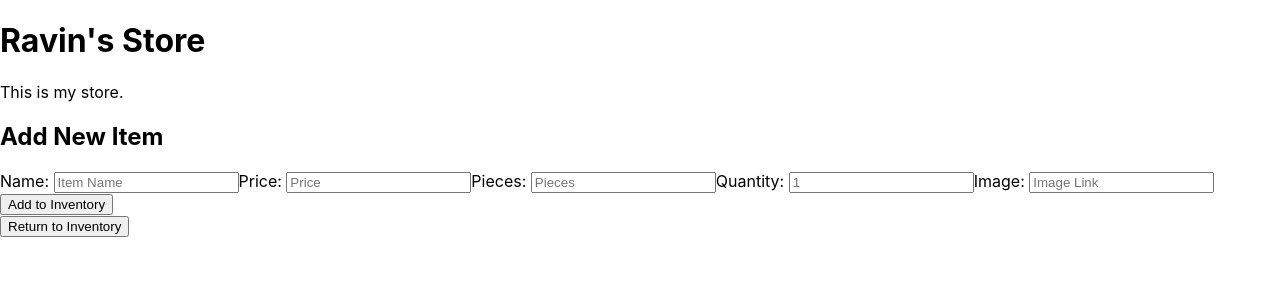
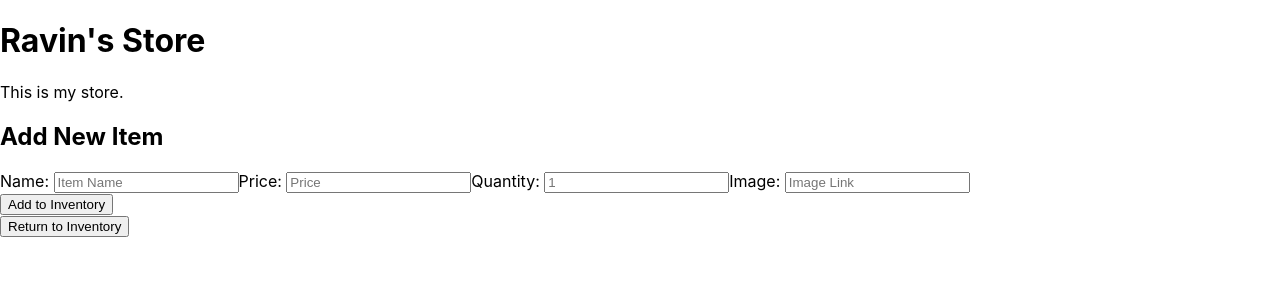
Before and after one commit to Ravinfish/inventory-tracker, a React (Create React App) app: page / in a window 1280 px wide. Both pictures are taken after a click on the button "New Stock Item". Shown: the top 300 px of the page. Built offline with nearby package versions, Linux system fonts and the light colour scheme.

Commit message:
working on getting Quantity to display

```diff
--- a/src/components/InventoryControl.js
+++ b/src/components/InventoryControl.js
@@ -38,7 +38,7 @@ class InventoryControl extends React.Component {
           id: v4()
         },
         {
-          name: 'Sunfloweers',
+          name: 'Sunflowers',
           price: '$12.99',
           pieces: '191',
           quantity: '30',
@@ -46,7 +46,7 @@ class InventoryControl extends React.Component {
           id: v4()
         },
       ],
-      bagItems: []
+
     };
   }
 
--- a/src/components/NewItemForm.js
+++ b/src/components/NewItemForm.js
@@ -5,11 +5,10 @@ import { v4 } from 'uuid';
 function NewItemDetail(props) {
   function handleNewItemSubmission(e) {
     e.preventDefault();
-    const itemId = e.target.id.value;
+    // const itemId = e.target.id.value;
     props.onNewItemCreation({
       name: e.target.name.value,
       price: e.target.price.value,
-      pieces: e.target.pieces.value,
       quantity: parseInt(e.target.quantity.value),
       imgSrc: e.target.imgSrc.value,
       id: v4()
@@ -31,11 +30,6 @@ function NewItemDetail(props) {
             type="text"
             name="price"
             placeholder="Price" />
-          <label>Pieces: </label>
-          <input
-            type="text"
-            name="pieces"
-            placeholder="Pieces" />
           <label>Quantity: </label>
           <input
             type="number"
--- a/src/components/StockItem.js
+++ b/src/components/StockItem.js
@@ -14,14 +14,14 @@ function StockItems({ name, price, imgSrc, quantity, id, addToBag, handleUpdate
   };
 
   const handleUpdateClick = () => {
-    handleUpdate(id);
+    handleUpdate(name, price, id);
   };
 
   return (
     <div id="stockItem">
       <img src={imgSrc} alt={name} />
       <p>{name} - {price}</p>
-      <p>Quantity: {quantityRemaining}</p>
+      <p>Quantity: {quantity}</p>
       <button onClick={handleBagClick}>Add to Bag!</button>
       <button onClick={handleUpdateClick}>Update/View Bag Details</button>
       <hr />
```
